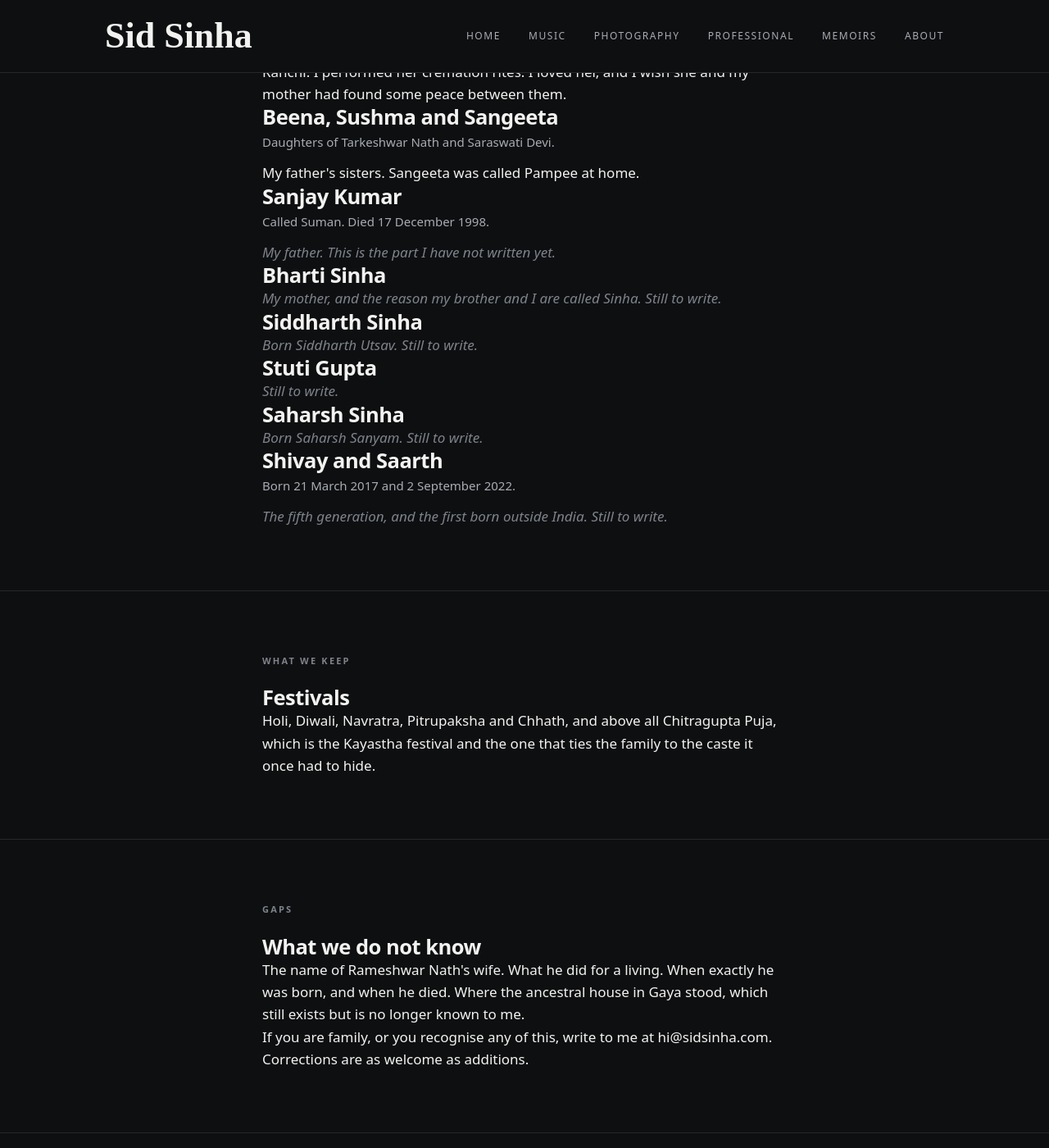
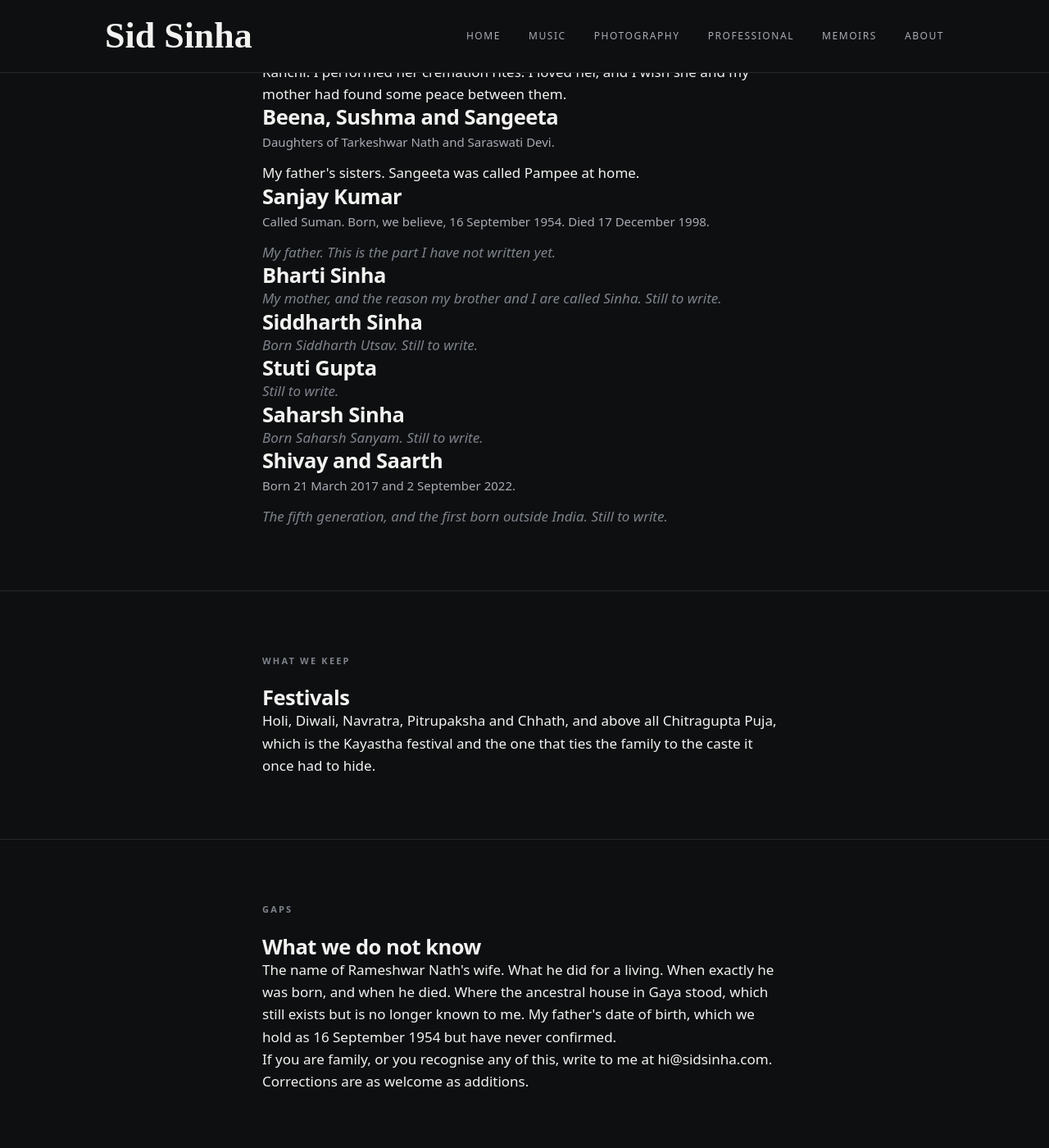
Before and after one commit to SidSays/SidSays.github.io, a Jekyll site: the page built from family.html, in a window 1280 px wide and 1400 px high, scrolled down 2972 px. Shown: the whole window at 82% size. Built offline with Jekyll 4.4.1, drawn with Linux system fonts in a browser that asks for light colours; some web fonts are replaced; some of the changed text lies outside the part shown.

Commit message:
Add files via upload

```diff
--- a/family.html
+++ b/family.html
@@ -34,7 +34,7 @@ description: "Five generations of Siddharth Sinha's family, from Pondil village
       </li>
       <li>
         <span class="tree-gen">Third</span>
-        <p class="tree-people"><strong>Sanjay Kumar</strong>, known at home as Suman, died 17 December 1998, and <strong>Bharti Sinha</strong>.</p>
+        <p class="tree-people"><strong>Sanjay Kumar</strong>, known at home as Suman, born most likely on 16 September 1954, died 17 December 1998, and <strong>Bharti Sinha</strong>.</p>
         <p class="tree-note">His sisters: Beena, Sushma and Sangeeta, who was called Pampee.</p>
       </li>
       <li>
@@ -138,7 +138,7 @@ description: "Five generations of Siddharth Sinha's family, from Pondil village
     <p>My father's sisters. Sangeeta was called Pampee at home.</p>
 
     <h2>Sanjay Kumar</h2>
-    <p class="person-meta">Called Suman. Died 17 December 1998.</p>
+    <p class="person-meta">Called Suman. Born, we believe, 16 September 1954. Died 17 December 1998.</p>
     <p class="person-todo">My father. This is the part I have not written yet.</p>
 
     <h2>Bharti Sinha</h2>
@@ -175,7 +175,8 @@ description: "Five generations of Siddharth Sinha's family, from Pondil village
     <h2>What we do not know</h2>
     <p>The name of Rameshwar Nath's wife. What he did for a living. When
       exactly he was born, and when he died. Where the ancestral house in Gaya
-      stood, which still exists but is no longer known to me.</p>
+      stood, which still exists but is no longer known to me. My father&#39;s date of birth,
+      which we hold as 16 September 1954 but have never confirmed.</p>
     <p>If you are family, or you recognise any of this, write to me at
       <a href="mailto:hi@sidsinha.com">hi@sidsinha.com</a>. Corrections are as
       welcome as additions.</p>
```
